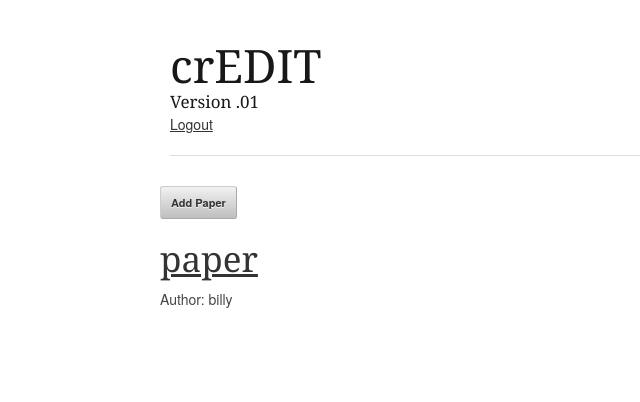
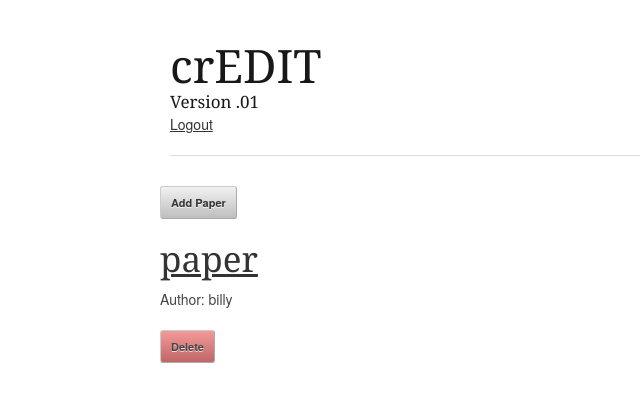
Before and after one commit to bwjr/somedjango, a Django app: page /writing/ in a window 1280 px wide. Shown: the top 402 px of the page, without its empty margins (0-640 px from the left). Run offline with Django 3.2, Linux system fonts and the light colour scheme; a user stored in the database is signed in; data comes from the database, SQL or seed files in the repository; both versions use the stored data as it was after the commit; parts of the project's set-up code (start-up, migrations or seed data) failed here and were passed over; some libraries are stand-ins or nearby versions.

Commit message:
Delete button is functional now.

```diff
--- a/writing/templates/writing/index.html
+++ b/writing/templates/writing/index.html
@@ -18,11 +18,9 @@
 	 	});
 		});
 	</script>
-
 {% endblock %}
 
 {% block content %}
-
 <button> <a style = "text-decoration : none"
 href="/writing/addpaper"> Add Paper </a>
 </button>
@@ -32,8 +30,13 @@ href="/writing/addpaper"> Add Paper </a>
 	<div class = "hovers">
         <h2> <a href="{% url 'paper' thepaper.title %}">
 	 {{thepaper.title}} </a> </h2> <p>
-	Author: {{thepaper.by_user}}<p>
-	<button class = "hovers" style = "background-color: F08080"> Delete </button>
+	Author: {{thepaper.by_user}}
+
+	<form action="" method="post">{% csrf_token %}
+	<input type="hidden" name="thepaper" value="{{ thepaper.title }}" />
+	<input class = "hovers" style = "background-color: F08080"
+		type="submit" value="Delete" />
+	</form>
 	</div>
     {% endfor %}
 {% else %}
--- a/writing/urls.py
+++ b/writing/urls.py
@@ -6,7 +6,7 @@ from writing import views
 urlpatterns = patterns('',
     url(r'^login/$', 'django.contrib.auth.views.login', {'template_name': 'writing/login.html'}, name = 'login'),
     url(r'^logout/$', 'django.contrib.auth.views.logout', {'next_page' : '/writing/'}, name = 'logout'),
-    url(r'^$', login_required(login_url='/writing/login/')(views.IndexView.as_view()), 		name='index'),
+    url(r'^$', views.IndexView, name='index'),
     url(r'^add_user/$', views.add_user, name = 'add_user'),
     url(r'^addpaper/$', views.add_paper, name='add_paper'),
     url(r'^(?P<t>[\w|\W]+)/$', views.paper, name = 'paper'),
--- a/writing/views.py
+++ b/writing/views.py
@@ -8,12 +8,12 @@ from django.contrib.auth.forms import UserCreationForm
 
 from writing.models import Paper, Comments, PaperForm
 
-class IndexView(generic.ListView):
-    template_name = 'writing/index.html'
-    context_object_name = 'get_papers'
-
-    def get_queryset(self):
-        return Paper.objects.filter(by_user = self.request.user).order_by('-time')
+@login_required(login_url='/writing/login/')
+def IndexView(request):
+	if request.method == 'POST':
+        	Paper.delete(Paper.objects.get(title = request.POST['thepaper']))
+	get_papers = Paper.objects.filter(by_user = request.user).order_by('-time')
+	return render(request, 'writing/index.html', {'get_papers' : get_papers})
 
 @login_required(login_url='/writing/login/')
 def paper(request, t):
```
Also changed, not shown: data.db, 6 other files.
